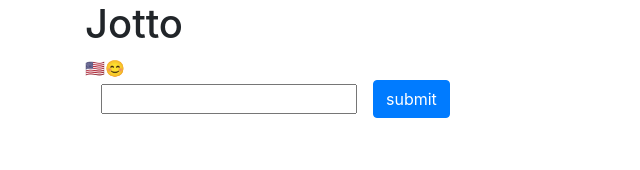
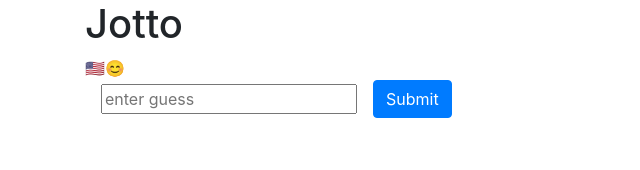
Before and after one commit to KModestas/jotto-hooks, a React (Create React App) app: page / in a window 1280 px wide. Shown: the top 170 px of the page, without its empty margins (0-640 px from the left). Built offline with nearby package versions, Linux system fonts and the light colour scheme.

Commit message:
strings input component

```diff
--- a/src/components/Input.js
+++ b/src/components/Input.js
@@ -1,7 +1,11 @@
 import React from 'react'
 import PropTypes from 'prop-types'
 
+import strings from '../helpers/strings'
+import languageContext from '../contexts/languageContext'
+
 const Input = ({ secretWord }) => {
+	const language = React.useContext(languageContext)
 	// should not destructure hooks from React for test mocks to work
 	const [currentGuess, setCurrentGuess] = React.useState('')
 	return (
@@ -11,7 +15,7 @@ const Input = ({ secretWord }) => {
 					data-test='input-box'
 					className='mb-2 mx-sm-3'
 					type='text'
-					placeholder={''}
+					placeholder={strings.getStringByLanguage(language, 'guessInputPlaceholder')}
 					onChange={e => setCurrentGuess(e.target.value)}
 					value={currentGuess}
 				/>
@@ -22,7 +26,7 @@ const Input = ({ secretWord }) => {
 						e.preventDefault()
 						setCurrentGuess('')
 					}}>
-					submit
+					{strings.getStringByLanguage(language, 'submit')}
 				</button>
 			</form>
 		</div>
```
Also changed, not shown: 2 other files (tests, documents, lock files or other folders).
